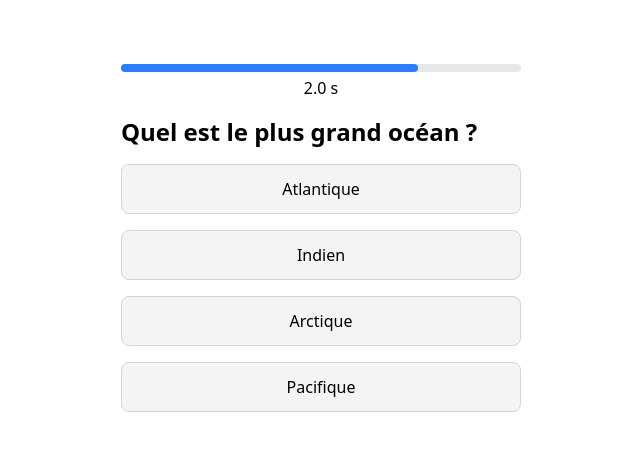
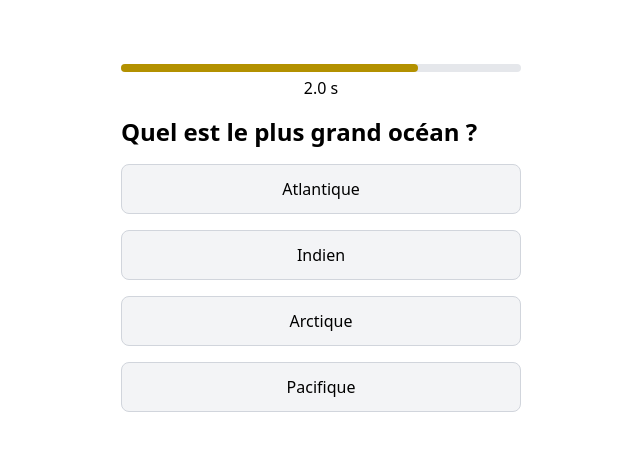
Before and after one commit to Projet-Clovis/flashcard-games, a React (Vite) app: page / in a window 1280 px wide. Shown: the top 450 px of the page, without its empty margins (319-959 px from the left). Built offline with nearby package versions, Linux system fonts and the light colour scheme.

Commit message:
feat(ui): add colored timer bar

```diff
--- a/src/shared/components/TimerBar.tsx
+++ b/src/shared/components/TimerBar.tsx
@@ -3,14 +3,36 @@ interface TimerBarProps {
     timeLimit: number;
 }
 
+function getColor(percentage: number): string {
+    let barColor = "bg-green-600";
+
+    if (percentage < 100) {
+        barColor = "bg-green-600";
+    }
+    if (percentage < 75) {
+        barColor = "bg-yellow-600";
+    }
+    if (percentage < 50) {
+        barColor = "bg-orange-600";
+    }
+    if (percentage < 25) {
+        barColor = "bg-red-600";
+    }
+
+    return barColor;
+}
+
 export const TimerBar = ({ timeLeft, timeLimit }: TimerBarProps) => {
+    const percentage = (timeLeft / timeLimit) * 100;
+    const barColor = getColor(percentage);
+
     return (
         <div className="w-full mb-4">
             <div className="h-2 bg-gray-200 rounded-full">
                 <div
-                    className="h-2 bg-blue-500 rounded-full transition-all duration-1000 ease-in-out"
+                    className={`${barColor} h-2 rounded-full transition-all duration-1000 ease-in-out`}
                     style={{
-                        width: `${String((timeLeft / timeLimit) * 100)}%`,
+                        width: `${percentage}%`,
                     }}
                 />
             </div>
```
